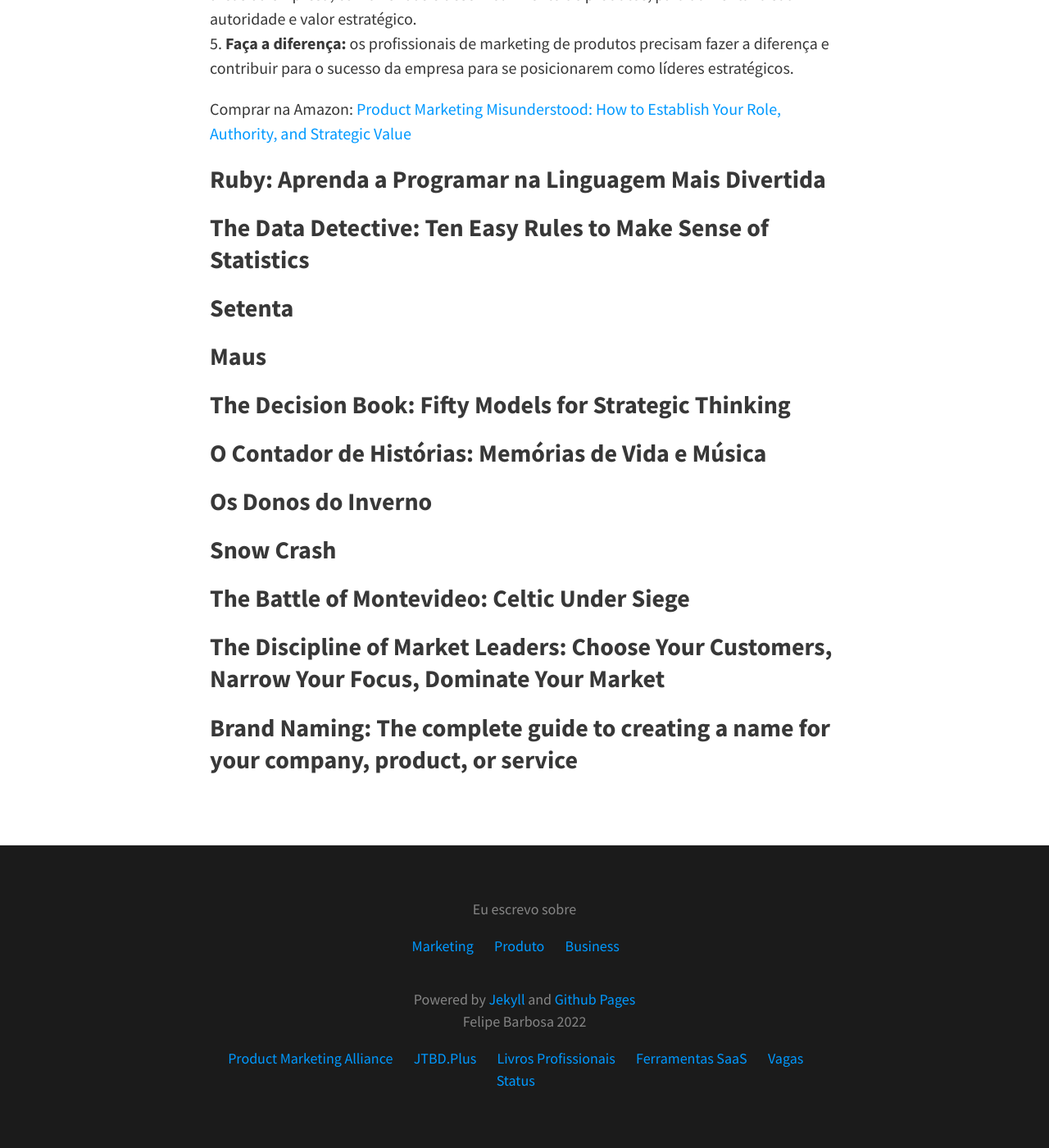
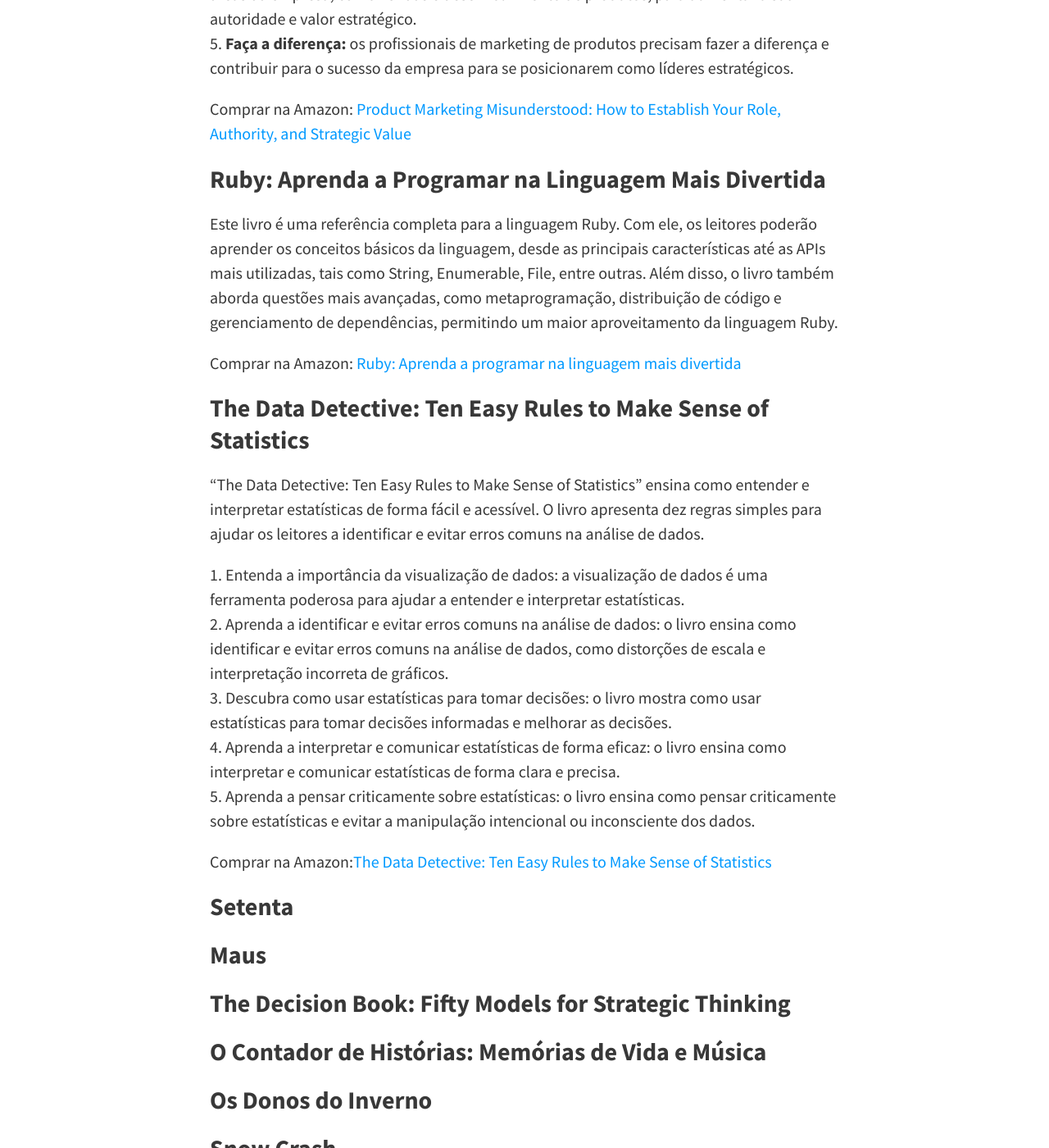
Before and after one commit to felipecbarbosa/felipecbarbosa.github.io, a Jekyll site: the page built from livros/resumos-de-livros.md, in a window 1280 px wide and 1400 px high, scrolled down 3439 px. Shown: the whole window at 82% size. Built offline with Jekyll 4.4.1, drawn with Linux system fonts in a browser that asks for light colours; nearby versions of some CDN libraries; comment, search, counter and statistics services are not loaded.

Commit message:
Add new book summary

```diff
--- a/livros/resumos-de-livros.md
+++ b/livros/resumos-de-livros.md
@@ -78,9 +78,21 @@ Comprar na Amazon: <a target="_blank" href="https://www.amazon.com.br/Product-Ma
 
 ### Ruby: Aprenda a Programar na Linguagem Mais Divertida
 
+Este livro é uma referência completa para a linguagem Ruby. Com ele, os leitores poderão aprender os conceitos básicos da linguagem, desde as principais características até as APIs mais utilizadas, tais como String, Enumerable, File, entre outras. Além disso, o livro também aborda questões mais avançadas, como metaprogramação, distribuição de código e gerenciamento de dependências, permitindo um maior aproveitamento da linguagem Ruby.
+
+Comprar na Amazon: <a target="_blank" href="https://www.amazon.com.br/Ruby-Aprenda-programar-linguagem-divertida-ebook/dp/B00VAB1IXQ/ref=sr_1_1?__mk_pt_BR=%25C3%2585M%25C3%2585%25C5%25BD%25C3%2595%25C3%2591&amp;crid=1NB7OVJRRT77Q&amp;keywords=ruby+aprenda+a+programar&amp;qid=1674603605&amp;sprefix=ruby+aprenda+a+programa%252Caps%252C227&amp;sr=8-1&_encoding=UTF8&tag=felipebarb009-20&linkCode=ur2&linkId=6e5fe27d8ac5f2347186bd8bacb59785&camp=1789&creative=9325">Ruby: Aprenda a programar na linguagem mais divertida</a>
 
 ### The Data Detective: Ten Easy Rules to Make Sense of Statistics
 
+"The Data Detective: Ten Easy Rules to Make Sense of Statistics" ensina como entender e interpretar estatísticas de forma fácil e acessível. O livro apresenta dez regras simples para ajudar os leitores a identificar e evitar erros comuns na análise de dados.
+
+1. Entenda a importância da visualização de dados: a visualização de dados é uma ferramenta poderosa para ajudar a entender e interpretar estatísticas.
+2. Aprenda a identificar e evitar erros comuns na análise de dados: o livro ensina como identificar e evitar erros comuns na análise de dados, como distorções de escala e interpretação incorreta de gráficos.
+3. Descubra como usar estatísticas para tomar decisões: o livro mostra como usar estatísticas para tomar decisões informadas e melhorar as decisões.
+4. Aprenda a interpretar e comunicar estatísticas de forma eficaz: o livro ensina como interpretar e comunicar estatísticas de forma clara e precisa.
+5. Aprenda a pensar criticamente sobre estatísticas: o livro ensina como pensar criticamente sobre estatísticas e evitar a manipulação intencional ou inconsciente dos dados.
+
+Comprar na Amazon:<a target="_blank" href="https://www.amazon.com.br/Data-Detective-Rules-Statistics-English-ebook/dp/B089425N6D/ref=tmm_kin_swatch_0?_encoding=UTF8&amp;qid=&amp;sr=&_encoding=UTF8&tag=felipebarb009-20&linkCode=ur2&linkId=27922f3903ab3e43cf2ebcd9208f8a83&camp=1789&creative=9325">The Data Detective: Ten Easy Rules to Make Sense of Statistics</a>
 
 ### Setenta
 
```
